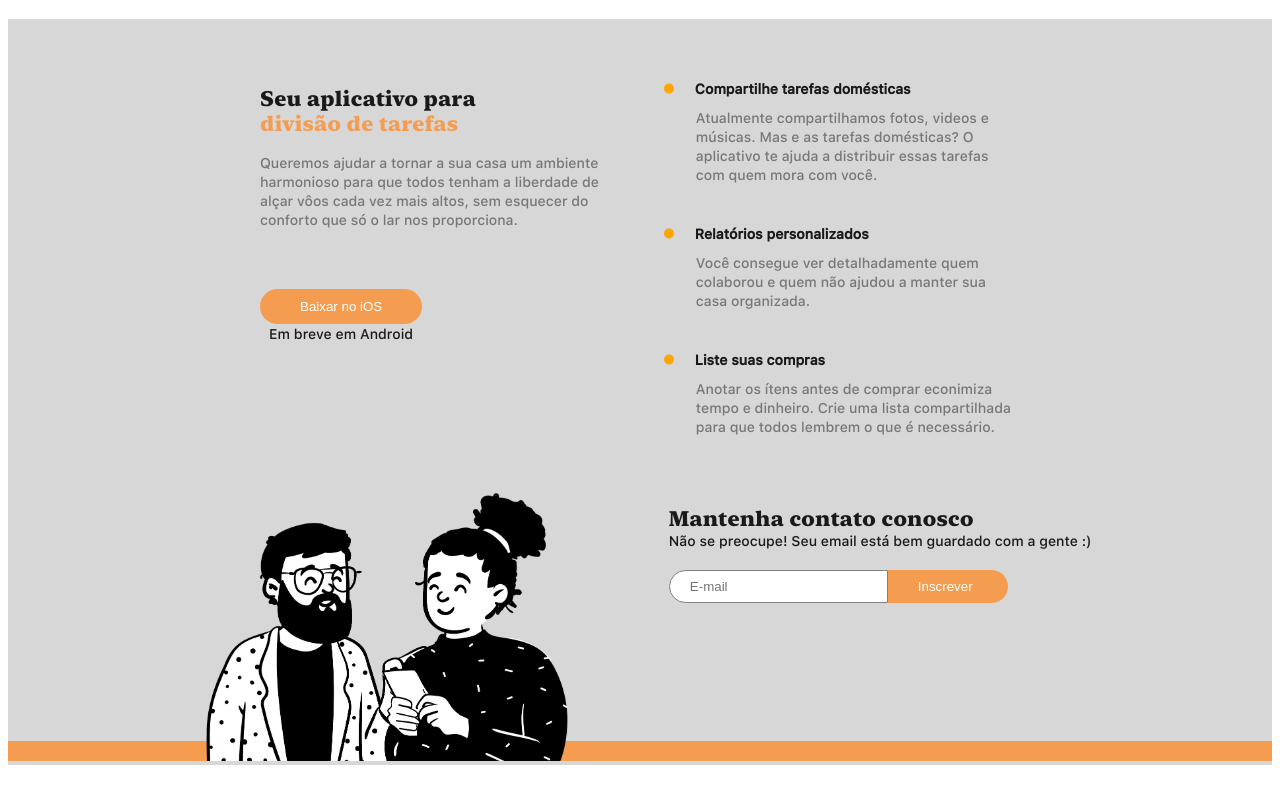
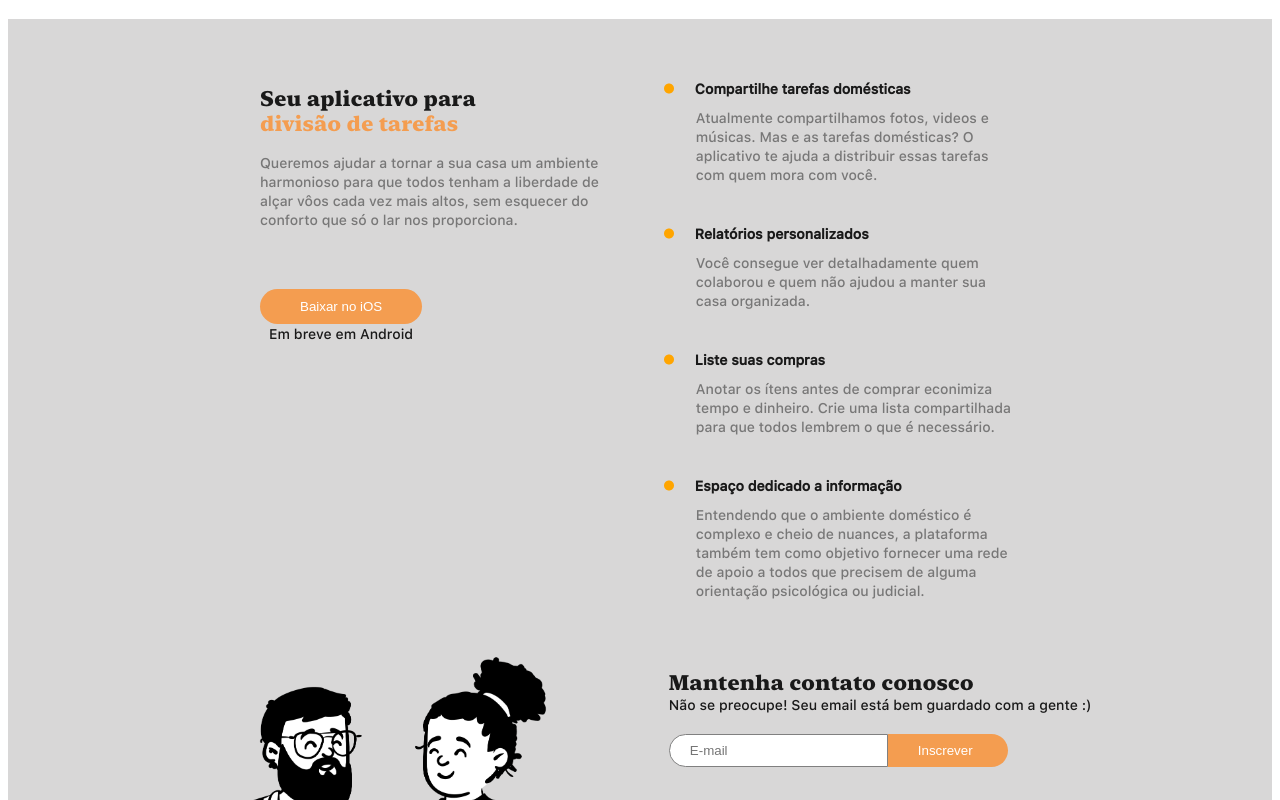
Before and after one commit to flaviagouvea/mega-hack-women-web, an Angular app: page / in a window 1280 px wide. Shown: the part 667-1467 px from the top of the page. Before the commit the page ends 1436 px from the top, so only its background shows below. Built offline with nearby package versions, Linux system fonts and the light colour scheme.

Commit message:
feat(app.component): add another feature; (#14)

```diff
--- a/src/app/app.component.html
+++ b/src/app/app.component.html
@@ -100,6 +100,19 @@
             Crie uma lista compartilhada para que todos lembrem o que é necessário.
           </div>
         </div>
+
+        <div class="feature-item">
+          <div class="name">
+            <img src="../assets/lens-orange.svg">
+            <h4>Espaço dedicado a informação</h4>
+          </div>
+          <div class="description description-text">
+            Entendendo que o ambiente doméstico é complexo e
+            cheio de nuances, a plataforma também tem como objetivo
+            fornecer uma rede de apoio a todos que precisem de
+            alguma orientação psicológica ou judicial.
+          </div>
+        </div>
       </div>
 
     </div>
--- a/src/app/app.component.scss
+++ b/src/app/app.component.scss
@@ -102,6 +102,7 @@ span {
   color: white;
   font-family: "SF Pro Text Medium";
   cursor: pointer;
+  min-width: 210px;
   img {
     padding-top: 2px;
   }
```
